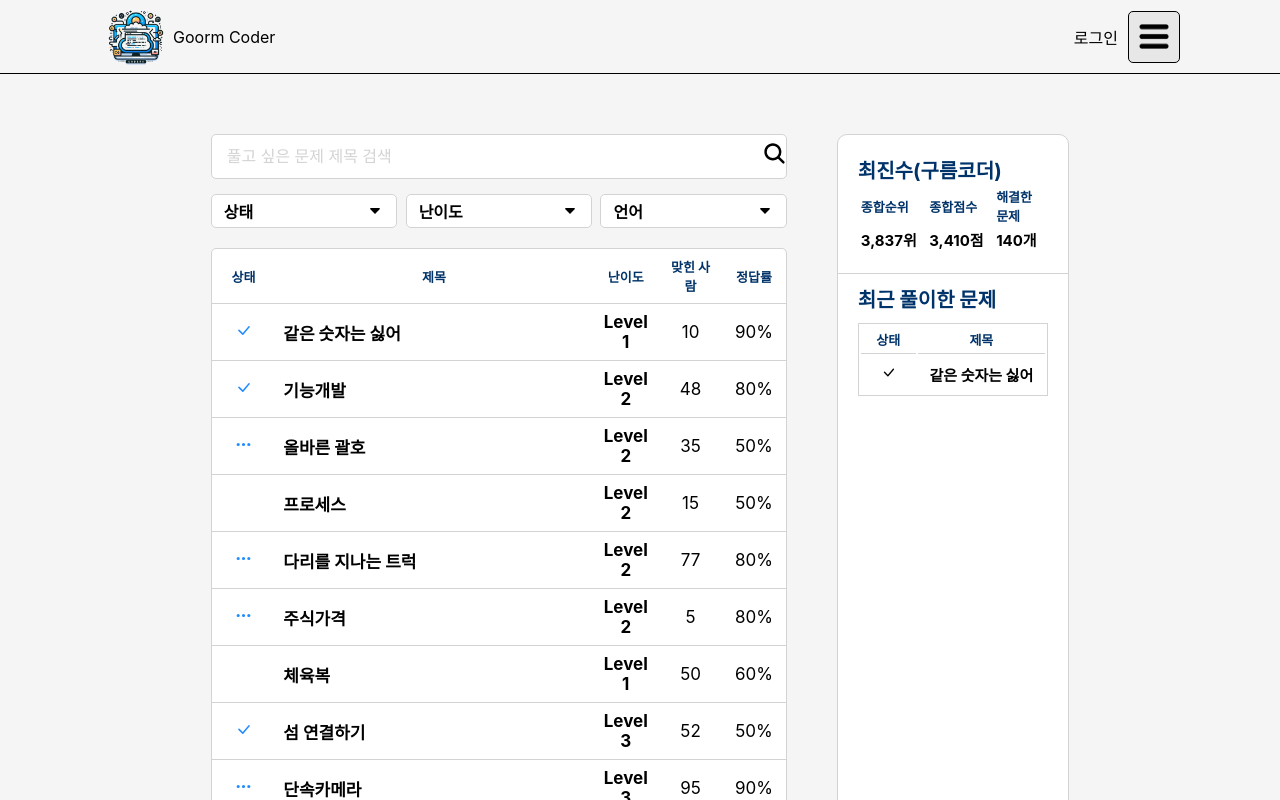
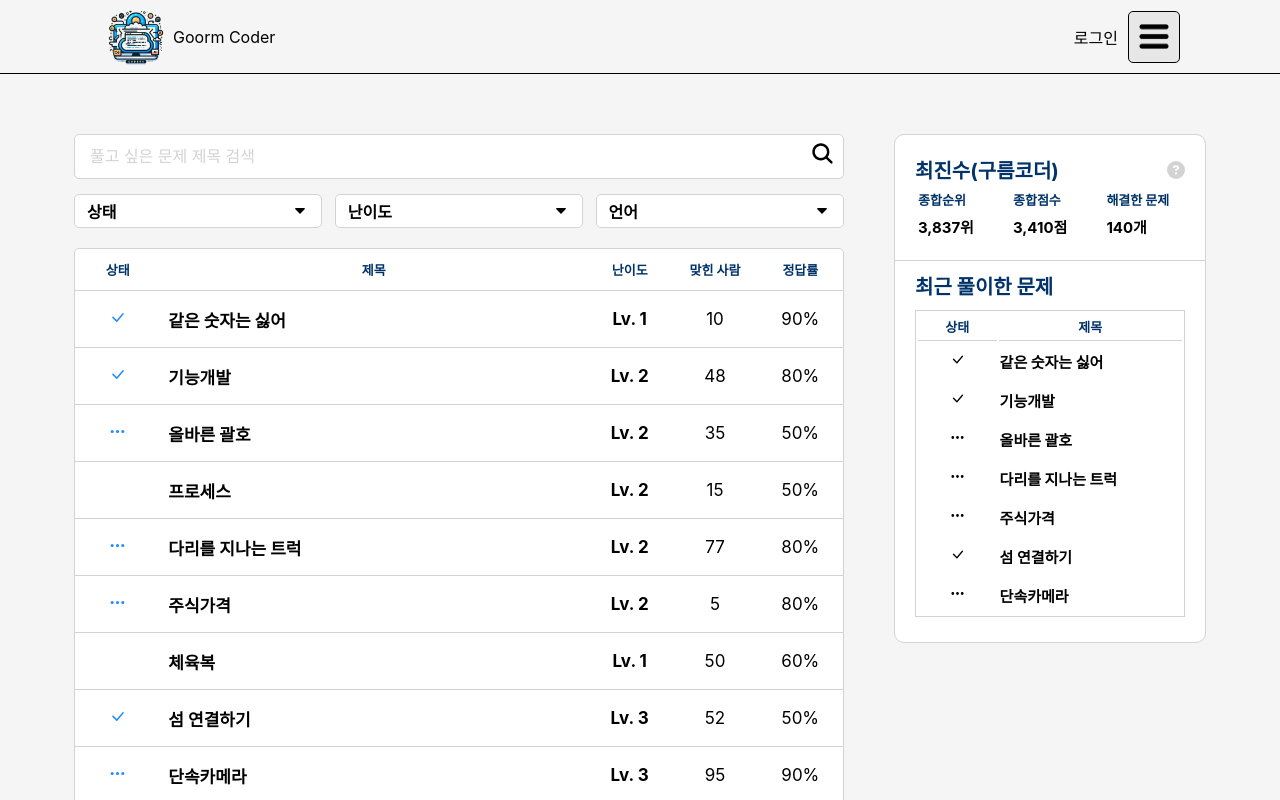
Before and after one commit to GoormCoder/FrontEnd, a React (Create React App) app: page /quest in a window 1280 px wide. Shown: the top 800 px of the page. Built offline with nearby package versions, Linux system fonts and the light colour scheme.

Commit message:
feat : 랭킹정보 설명 컴포넌트 및 최근 풀이한 문제 추가

```diff
--- a/src/pages/QuestListPage/QuestListPage.tsx
+++ b/src/pages/QuestListPage/QuestListPage.tsx
@@ -14,9 +14,6 @@ import SideStatus from './components/SideStatus';
 const QuestListPage = () => {
     const questList: Quest[] = findAllQuest();
     const searchOptionBoxes = Object.values(SearchOptionBoxes);
-
-
-
 
     const [searchText, setSearchText] = useState<string>("");
     const [tagList, setTagList] = useState<Tag[]>([]);
@@ -104,16 +101,25 @@ const QuestListContainer = styled.div`
     gap: 50px;
     width: 100%;
     margin: 60px 0px 80px 0px;
+
+    @media only screen and (max-width: 430px) {
+        flex-direction: column-reverse;
+        align-items: center;
+        gap: 15px;
+    }
 `
 const SearchAndListContainer = styled.div`
-    width: 45%;
+    width: 770px;
+    @media only screen and (max-width: 430px) {
+        width: 90%;
+    }
 `
 
 const SearchContainer = styled.div`
     & .search-select {
         display: flex;
         justify-content: space-between;
-
+        width: 100%;
     }
 `
 
--- /dev/null
+++ b/src/pages/QuestListPage/components/RankInfo.tsx
@@ -0,0 +1,55 @@
+import React, { useEffect, useRef } from 'react'
+import styled from 'styled-components'
+import { RnakInfoProps } from '../types'
+import { testLog } from '../../../utils/testLog';
+
+
+
+const RankInfo: React.FC<RnakInfoProps> = ({ rankInfoDisplay, setRankInfoDisplay }) => {
+    const infoRef = useRef<HTMLDivElement | null>(null);
+
+    useEffect(() => {
+        function handleClickOutSide(e: MouseEvent) {
+            if (infoRef.current && !infoRef.current.contains(e.target as Node)) {
+                setRankInfoDisplay && setRankInfoDisplay(false)
+            }
+        }
+
+        document.addEventListener('mouseup', handleClickOutSide);
+        return () => {
+            document.removeEventListener('mouseup', handleClickOutSide);
+        };
+    }, [])
+    return (
+        <RankInfoContainer rankInfoDisplay={rankInfoDisplay} ref={infoRef}>
+            <div className='title'>종합점수란?</div>
+            <div className='content'>구름코더에서 획득 가능한 점수들의 합입니다.</div>
+            <div className='content'>(종합점수 = 칭찬점수 + 풀이점수 + 대결점수)</div>
+        </RankInfoContainer>
+    )
+}
+
+export default RankInfo
+
+const RankInfoContainer = styled.div<RnakInfoProps>`
+    display: ${props => props.rankInfoDisplay ? "block" : "none"};
+    position: absolute;
+    top: 45px;
+    right: 5px;
+    background-color: whitesmoke;
+    width: 280px;
+    padding: 10px;
+    border: 1px solid #003369;
+    border-radius: 5px;
+
+    & .title{
+        font-size: 18px;
+        color: black;
+        margin: 5px 0px 5px 0px;
+    }
+
+    & .content {
+        font-size: 15px;
+        margin-bottom: 5px;
+    }
+`
--- a/src/pages/QuestListPage/components/SideStatus.tsx
+++ b/src/pages/QuestListPage/components/SideStatus.tsx
@@ -1,14 +1,22 @@
-import React from 'react'
+import React, { useEffect, useRef, useState } from 'react'
 import styled from 'styled-components'
-import { getUserName } from '../../../services/api/questAPI';
+import { getRecentSolveQuest, getUserName } from '../../../services/api/questAPI';
 import { BsCheckLg, BsThreeDots } from "react-icons/bs";
+import { FaCircleQuestion } from "react-icons/fa6";
+import RankInfo from './RankInfo';
 
 const SideStatus = () => {
     const userName: string = getUserName();
+    const recentSolveQuest = getRecentSolveQuest(userName);
+    const [rankInfoDisplay, setRankInfoDisplay] = useState<boolean>(false);
     return (
         <SideStatusContainer>
             <div className='user-status'>
-                {userName}
+                <div>
+                    {userName}
+                </div>
+                <FaCircleQuestion onClick={() => setRankInfoDisplay(pre => !pre)} />
+                <RankInfo rankInfoDisplay={rankInfoDisplay} setRankInfoDisplay={setRankInfoDisplay} />
             </div>
             <div className='quest-status'>
                 <table>
@@ -38,10 +46,18 @@ const SideStatus = () => {
                         </tr>
                     </thead>
                     <tbody>
-                        <tr>
-                            <td><BsCheckLg /></td>
-                            <td>같은 숫자는 싫어</td>
-                        </tr>
+                        {recentSolveQuest.map((row, index) => (
+                            <tr key={index}>
+                                <td>
+                                    {row.state ?
+                                        <>
+                                            {row.state == "T" ? <BsCheckLg /> : <BsThreeDots />}
+                                        </>
+                                        : ''}
+                                </td>
+                                <td style={{ textAlign: "left", cursor: "pointer" }}>{row.title}</td>
+                            </tr>
+                        ))}
                     </tbody>
                 </table>
             </div>
@@ -55,15 +71,35 @@ const SideStatusContainer = styled.div`
     border: 1px solid lightgray;
     border-radius: 10px;
     background-color: white;
-    width: 18%;
-    height: 725px;
+    width: 310px;
+    height: fit-content;
+    /* height: 725px; */
+    @media only screen and (max-width: 430px) {
+        width: 90%;
+        height: fit-content;
+        & .recent-quest {
+            display: none;
+        }
+    }
 
     & .user-status{
+        position: relative;
+        display: flex;
+        align-items: center;
+        justify-content: space-between;
         padding: 20px 20px 0px 20px;
         font-size: 20px;
         font-weight: bold;
         color: #003369;
 
+        & svg {
+            font-size: 18px;
+            color: lightgray;
+            cursor: pointer;
+            :hover {
+                color:gray;
+            }
+        }
     }
 
     & .quest-status{
@@ -104,7 +140,7 @@ const SideStatusContainer = styled.div`
             width: 100%;
             border: 1px solid lightgray;
             text-align: center;
-            margin-top: 10px;
+            margin: 10px 0px 25px 0px;
         }
 
         th {
--- a/src/pages/QuestListPage/types.ts
+++ b/src/pages/QuestListPage/types.ts
@@ -34,6 +34,11 @@ export interface TagBoxProps {
     removeTag: (tagValue: string) => void;
 }
 
+export interface RnakInfoProps {
+    rankInfoDisplay: boolean;
+    setRankInfoDisplay?: (isOpend: boolean) => void
+}
+
 // enum
 export enum SearchOptionBoxes {
     STATE = "상태",
@@ -48,9 +53,9 @@ export enum OptionByStatus {
 }
 
 export enum OptionByLevel {
-    LEVEL_1 = "Level 1",
-    LEVEL_2 = "Level 2",
-    LEVEL_3 = "Level 3"
+    LEVEL_1 = "Lv. 1",
+    LEVEL_2 = "Lv. 2",
+    LEVEL_3 = "Lv. 3"
 }
 
 export enum OptionByLan {
--- a/src/services/api/questAPI.ts
+++ b/src/services/api/questAPI.ts
@@ -3,16 +3,29 @@ import { Quest } from "../../pages/QuestListPage/types";
 // 임시 문제 리스트
 export function findAllQuest(): Quest[] {
     return [
-        { state: "T", title: '같은 숫자는 싫어', level: 'Level 1', correctPeople: 10, accuracy: '90%' },
-        { state: "T", title: '기능개발', level: 'Level 2', correctPeople: 48, accuracy: '80%' },
-        { state: "F", title: '올바른 괄호', level: 'Level 2', correctPeople: 35, accuracy: '50%' },
-        { state: null, title: '프로세스', level: 'Level 2', correctPeople: 15, accuracy: '50%' },
-        { state: "F", title: '다리를 지나는 트럭', level: 'Level 2', correctPeople: 77, accuracy: '80%' },
-        { state: "F", title: '주식가격', level: 'Level 2', correctPeople: 5, accuracy: '80%' },
-        { state: null, title: '체육복', level: 'Level 1', correctPeople: 50, accuracy: '60%' },
-        { state: "T", title: '섬 연결하기', level: 'Level 3', correctPeople: 52, accuracy: '50%' },
-        { state: "F", title: '단속카메라', level: 'Level 3', correctPeople: 95, accuracy: '90%' },
-        { state: null, title: '큰 수 만들기', level: 'Level 2', correctPeople: 35, accuracy: '50%' },
+        { state: "T", title: '같은 숫자는 싫어', level: 'Lv. 1', correctPeople: 10, accuracy: '90%' },
+        { state: "T", title: '기능개발', level: 'Lv. 2', correctPeople: 48, accuracy: '80%' },
+        { state: "F", title: '올바른 괄호', level: 'Lv. 2', correctPeople: 35, accuracy: '50%' },
+        { state: null, title: '프로세스', level: 'Lv. 2', correctPeople: 15, accuracy: '50%' },
+        { state: "F", title: '다리를 지나는 트럭', level: 'Lv. 2', correctPeople: 77, accuracy: '80%' },
+        { state: "F", title: '주식가격', level: 'Lv. 2', correctPeople: 5, accuracy: '80%' },
+        { state: null, title: '체육복', level: 'Lv. 1', correctPeople: 50, accuracy: '60%' },
+        { state: "T", title: '섬 연결하기', level: 'Lv. 3', correctPeople: 52, accuracy: '50%' },
+        { state: "F", title: '단속카메라', level: 'Lv. 3', correctPeople: 95, accuracy: '90%' },
+        { state: null, title: '큰 수 만들기', level: 'Lv. 2', correctPeople: 35, accuracy: '50%' },
+    ];
+}
+
+// 임시 최근문제
+export function getRecentSolveQuest(userName: string): Quest[] {
+    return [
+        { state: "T", title: '같은 숫자는 싫어', level: 'Lv. 1', correctPeople: 10, accuracy: '90%' },
+        { state: "T", title: '기능개발', level: 'Lv. 2', correctPeople: 48, accuracy: '80%' },
+        { state: "F", title: '올바른 괄호', level: 'Lv. 2', correctPeople: 35, accuracy: '50%' },
+        { state: "F", title: '다리를 지나는 트럭', level: 'Lv. 2', correctPeople: 77, accuracy: '80%' },
+        { state: "F", title: '주식가격', level: 'Lv. 2', correctPeople: 5, accuracy: '80%' },
+        { state: "T", title: '섬 연결하기', level: 'Lv. 3', correctPeople: 52, accuracy: '50%' },
+        { state: "F", title: '단속카메라', level: 'Lv. 3', correctPeople: 95, accuracy: '90%' },
     ];
 }
 
```
